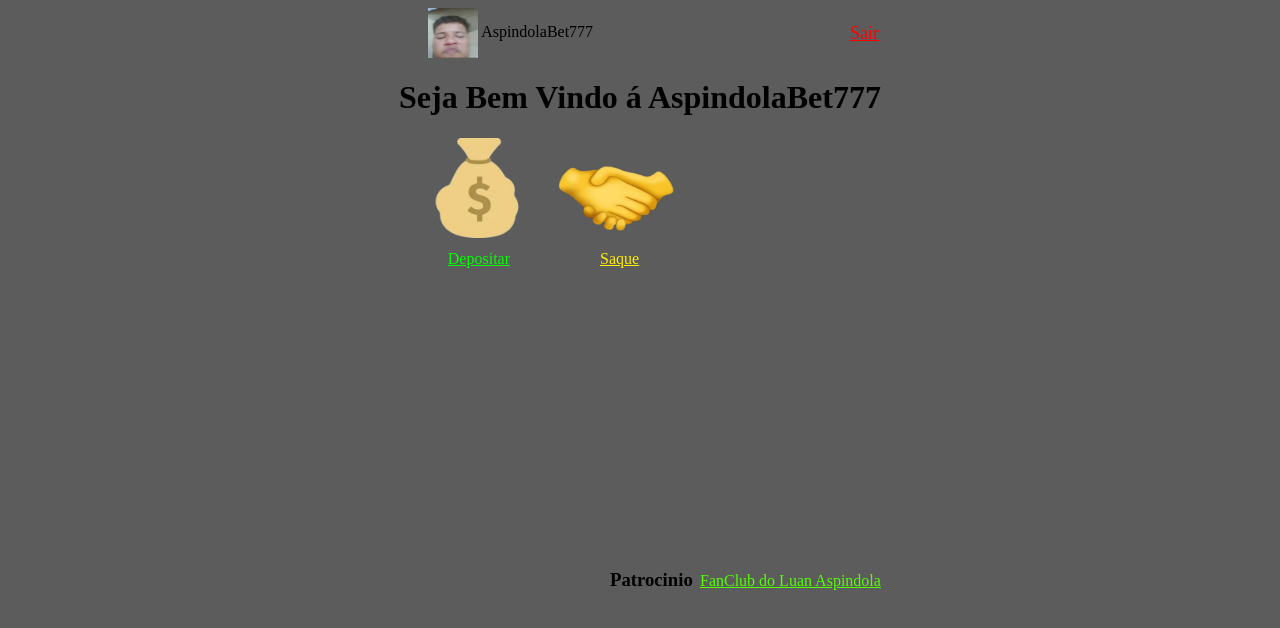
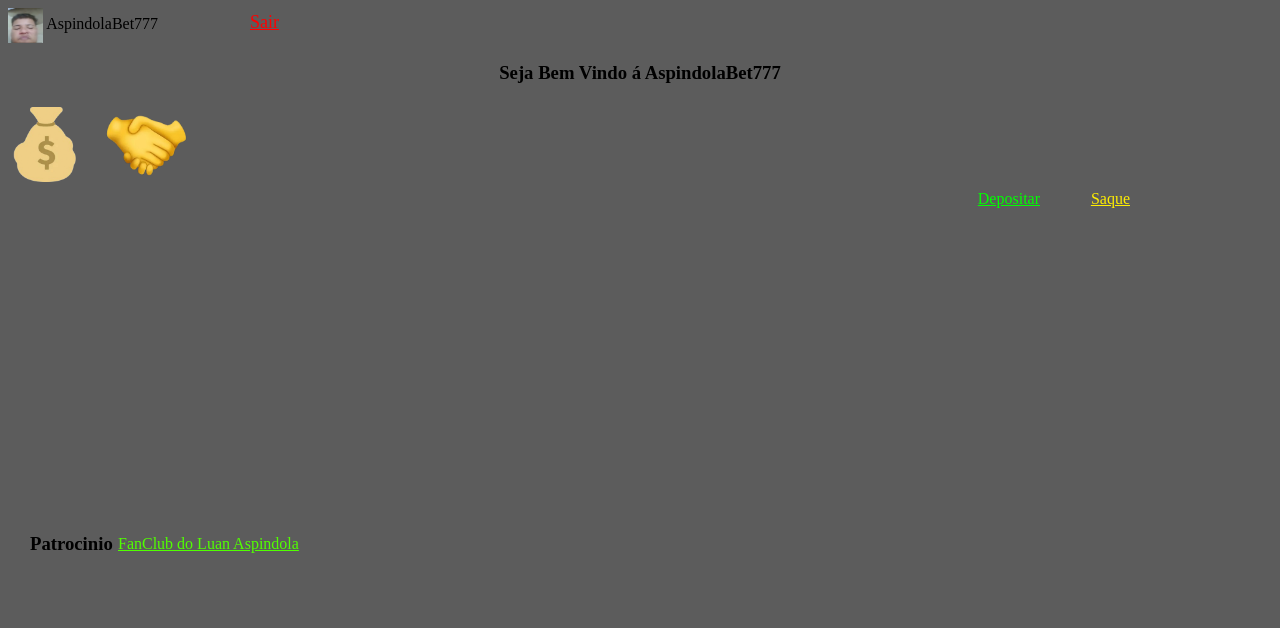
Before and after one commit to felipgabiel/aspindolabet777, a plain HTML site: page aspindolabet777celular.html in a window 1280 px wide. Drawn offline with Linux system fonts and the light colour scheme.

Commit message:
Update aspindolabet777celular.html

```diff
--- a/aspindolabet777celular.html
+++ b/aspindolabet777celular.html
@@ -18,11 +18,11 @@
         <img src="Imagem do WhatsApp de 2025-02-25 à(s) 00.24.56_10d4fb60.jpg" class="logo" alt="Logo">
         <span>AspindolaBet777 <a href="saida.html" style="color: red;" class="sair">Sair</a></span>
 
-        <H1 class="titulo">Seja Bem Vindo á AspindolaBet777</H1>
+        <h3 class="titulo"><strong>Seja Bem Vindo á AspindolaBet777</strong></H3>
 
-        <img src="deposito.png" alt="depositar" width="100px" height="100px" class="deposito">
+        <img src="deposito.png" alt="depositar" width="75px" height="75px" class="deposito">
         <a href="depositarcelular.html" style="color: rgb(0, 255, 0);" class="depositoletra">Depositar</a>
-        <img src="saque.png" alt="saque" width="130px" height="80px" class="saque">
+        <img src="saque.png" alt="saque" width="90px" height="74px" class="saque">
         <a href="saquecelular.html" style="color: rgb(255, 238, 0);" class="saqueletra">Saque</a>
 
         <h3 class="patrocinio2">Patrocinio</h3>
@@ -38,43 +38,42 @@
         place-content: center;
     }
     .logo {
-        margin-left: 420px;
-        width: 50px;
-        height: 50px;
+        width: 35px;
+        height: 35px;
         vertical-align: middle;
     }
     .titulo {
         place-self: center;
     }
     .deposito {
-        margin-left: 420px;
+        margin-top: 5px;
     }
     .depositoletra {
         position: absolute;
-        right: 770px;
-        top: 250px;
+        right: 240px;
+        top: 190px;
     }
     .saque {
-        margin-left: 20px;
+        margin-left: 15px;
     }
     .saqueletra {
         position: absolute;
-        left: 600px;
-        top: 250px;
+        right: 150px;
+        top: 190px;
     }
     .patrocinio {
         position: absolute;
-        left: 700px;
-        top: 572px;
+        left: 118px;
+        top: 535px;
     }
     .patrocinio2 {
         position: absolute;
-        left: 610px;
-        top: 550px;
+        left: 30px;
+        top: 514px;
     }
     .sair {
         position: absolute;
-        left: 850px;
-        top: 23px;
+        left: 250px;
+        top: 12px;
         font-size: large;
     }
```
